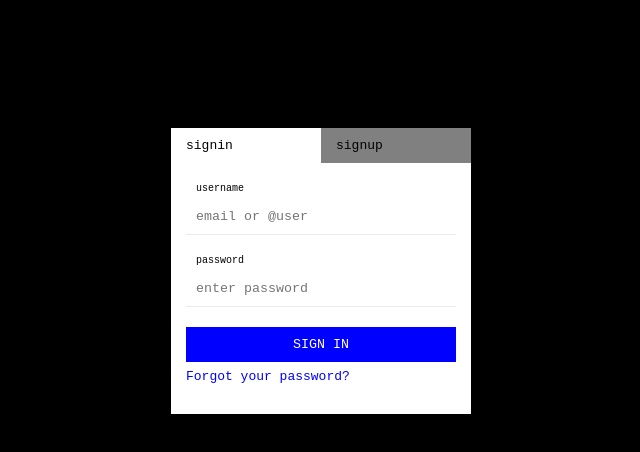
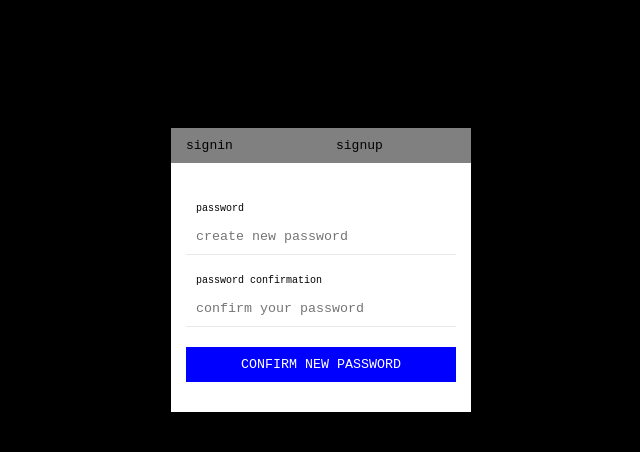
Before and after one commit to amirolyubov/em_auth_form, a React (Create React App) app: page /auth/confirmpassword in a window 1280 px wide. Before the commit this address led to /auth/signin. Shown: the top 452 px of the page, without its empty margins (319-959 px from the left). Built offline with nearby package versions, Linux system fonts and the light colour scheme.

Commit message:
add new password confirmation page

```diff
--- /dev/null
+++ b/src/pages/auth/ConfirmPassword.js
@@ -0,0 +1,27 @@
+import React from "react";
+import { Div, Text, Input, Button, Checkbox } from "../../components/basic";
+
+function ConfirmPassword() {
+    return (
+        <Div>
+            <Input
+                placeholder="create new password"
+                label="password"
+                name="password"
+                type="password"
+                mt="20px"
+            />
+            <Input
+                placeholder="confirm your password"
+                label="password confirmation"
+                type="password"
+                mt="20px"
+            />
+            <Button mt="20px">
+                <Text>confirm new password</Text>
+            </Button>
+        </Div>
+    );
+}
+
+export default ConfirmPassword;
--- a/src/pages/auth/SignIn.js
+++ b/src/pages/auth/SignIn.js
@@ -17,7 +17,7 @@ function SignIn() {
                 type="password"
                 mt="20px"
             />
-            <Button mt="20px" mb="7px">
+            <Button mt="20px" mb="10px">
                 <Text>sign in</Text>
             </Button>
             <Link to="/auth/resetpassword">
--- a/src/pages/auth/index.js
+++ b/src/pages/auth/index.js
@@ -2,5 +2,6 @@ import Auth from "./Auth";
 import SignIn from "./SignIn";
 import SignUp from "./SignUp";
 import ResetPassword from "./ResetPassword";
+import ConfirmPassword from "./ConfirmPassword";
 
-export { Auth, SignIn, SignUp, ResetPassword };
+export { Auth, SignIn, SignUp, ResetPassword, ConfirmPassword };
--- a/src/routes.js
+++ b/src/routes.js
@@ -2,7 +2,13 @@ import React, { useState } from "react";
 import { Navigate, Routes as RRDRoutes, Route } from "react-router-dom";
 import App from "./App";
 import { Protected } from "./components";
-import { Auth, ResetPassword, SignIn, SignUp } from "./pages/auth";
+import {
+    Auth,
+    ConfirmPassword,
+    ResetPassword,
+    SignIn,
+    SignUp,
+} from "./pages/auth";
 
 function Routes() {
     const [isAuthentificated, setAuthentificated] = useState(false);
@@ -21,6 +27,7 @@ function Routes() {
                 <Route path="signin" element={<SignIn />} />
                 <Route path="signup" element={<SignUp />} />
                 <Route path="resetpassword" element={<ResetPassword />} />
+                <Route path="confirmpassword" element={<ConfirmPassword />} />
                 <Route path="*" element={<Navigate to="signin"></Navigate>} />
             </Route>
         </RRDRoutes>
```
Also changed, not shown: 1 other file (tests, documents, lock files or other folders).
